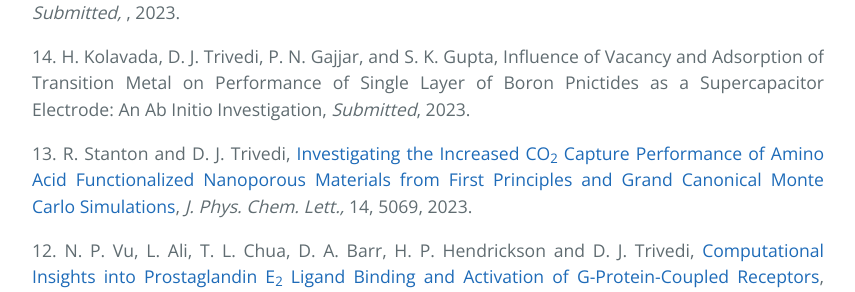
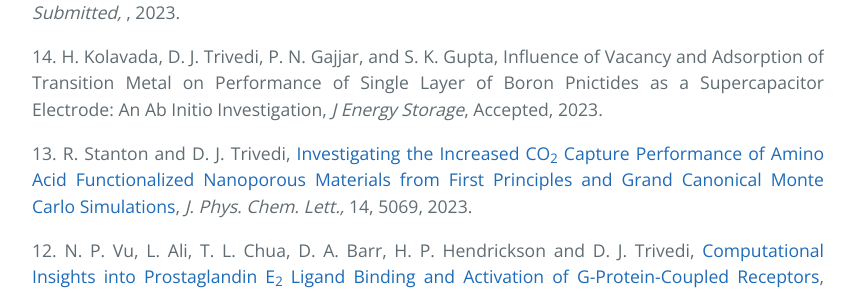
Before and after one commit to dharatrivedi/dharatrivedi.github.io, a Jekyll site: the page built from publication.html, in a window 1280 px wide and 900 px high, scrolled down 446 px. Shown: the part 163-455 px from the top of the window, without its empty margins (232-1087 px from the left). Built offline with Jekyll 4.4.1, drawn with Linux system fonts in a browser that asks for light colours.

Commit message:
Update publication.html

```diff
--- a/publication.html
+++ b/publication.html
@@ -10,7 +10,7 @@ title: {{ site.name }}
     <h3>2023</h3>
      15. R. Stanton and D. J. Trivedi, Pyrovskite: A software package for the high throughput construction, analysis, and featurization of two- and three-dimensional perovskite systems, <i> Submitted, </i>, 2023.
           <p> </p>
-     14. H. Kolavada, D. J. Trivedi, P. N. Gajjar, and S. K. Gupta, Influence of Vacancy and Adsorption of Transition Metal on Performance of Single Layer of Boron Pnictides as a Supercapacitor Electrode: An Ab Initio Investigation, <i> Submitted</i>, 2023.
+     14. H. Kolavada, D. J. Trivedi, P. N. Gajjar, and S. K. Gupta, Influence of Vacancy and Adsorption of Transition Metal on Performance of Single Layer of Boron Pnictides as a Supercapacitor Electrode: An Ab Initio Investigation, <i> J Energy Storage</i>, Accepted, 2023.
           <p> </p>
      13. R. Stanton and D. J. Trivedi, <a href="https://pubs.acs.org/doi/10.1021/acs.jpclett.3c00998">Investigating the Increased CO<sub>2</sub> Capture Performance of Amino Acid Functionalized Nanoporous Materials from First Principles and Grand Canonical Monte Carlo Simulations</a>, <i> J. Phys. Chem. Lett.,</i> 14, 5069, 2023.
           <p> </p>
```
